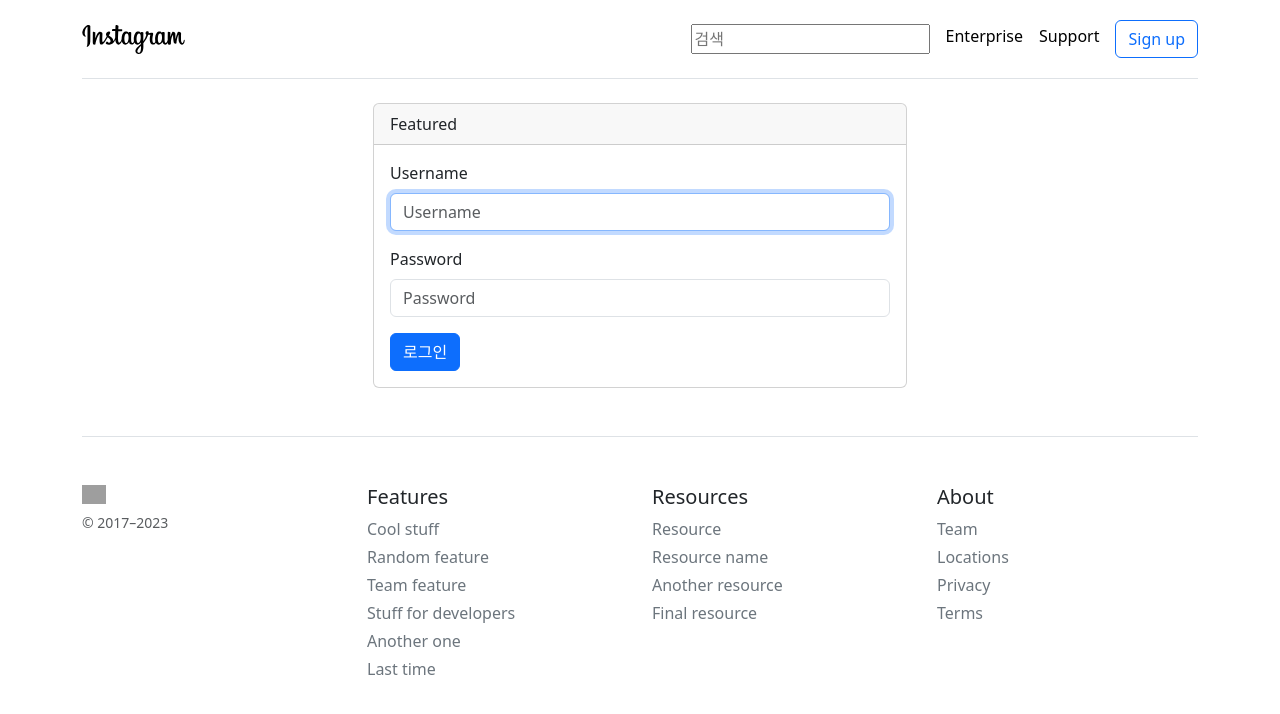
After one commit to kimyeoju/DjangoReact, a Django app: page /accounts/login/ in a window 1280 px wide. The commit adds this page. Shown: the top 714 px of the page. Run offline with Django 4.2, Linux system fonts and the light colour scheme; some libraries are stand-ins or nearby versions; grey boxes are pictures that could not be loaded.

Commit message:
feat : login views.py, urls.py 추가 및 login_form 생성

```diff
--- a/DjangoReact/templates/_form.html
+++ b/DjangoReact/templates/_form.html
@@ -1,5 +1,10 @@
 {% load bootstrap4 %}
 
+<div class="card">
+    <div class="card-header">
+        Featured
+    </div>
+    <div class="card-body">
         <form action="" method="POST" enctype="multipart/form-data">
             {% csrf_token %}
             {% bootstrap_form form %}
@@ -9,3 +14,5 @@
             </button>
             {% endbuttons %}
         </form>
+    </div>
+</div>
--- /dev/null
+++ b/accounts/templates/accounts/login_form.html
@@ -0,0 +1,12 @@
+{% extends "accounts/layout.html" %}
+
+{% block content %}
+<div class="container">
+    <div class="row">
+        <div class="col-sm-6 offset-sm-3">
+            <!-- submit_label 상단 templates _form.html 설정 -->
+            {% include "_form.html" with submit_label="로그인" %}
+        </div>
+    </div>
+</div>
+{% endblock %}
--- a/accounts/urls.py
+++ b/accounts/urls.py
@@ -2,5 +2,6 @@ from django.urls import path
 from . import views
 
 urlpatterns = [
+    path('login/', views.login, name='login'), # /accounts/login/ => settings.LOGIN_URL
     path('signup/', views.signup, name='signup'),
 ]
--- a/accounts/views.py
+++ b/accounts/views.py
@@ -1,6 +1,10 @@
 from django.contrib import messages
+from django.contrib.auth.views import LoginView
 from django.shortcuts import redirect, render
 from .forms import SignupForm
+
+
+login = LoginView.as_view(template_name="accounts/login_form.html")
 
 
 def signup(request):
```
Lines whose indentation alone changed are shown as unchanged.
